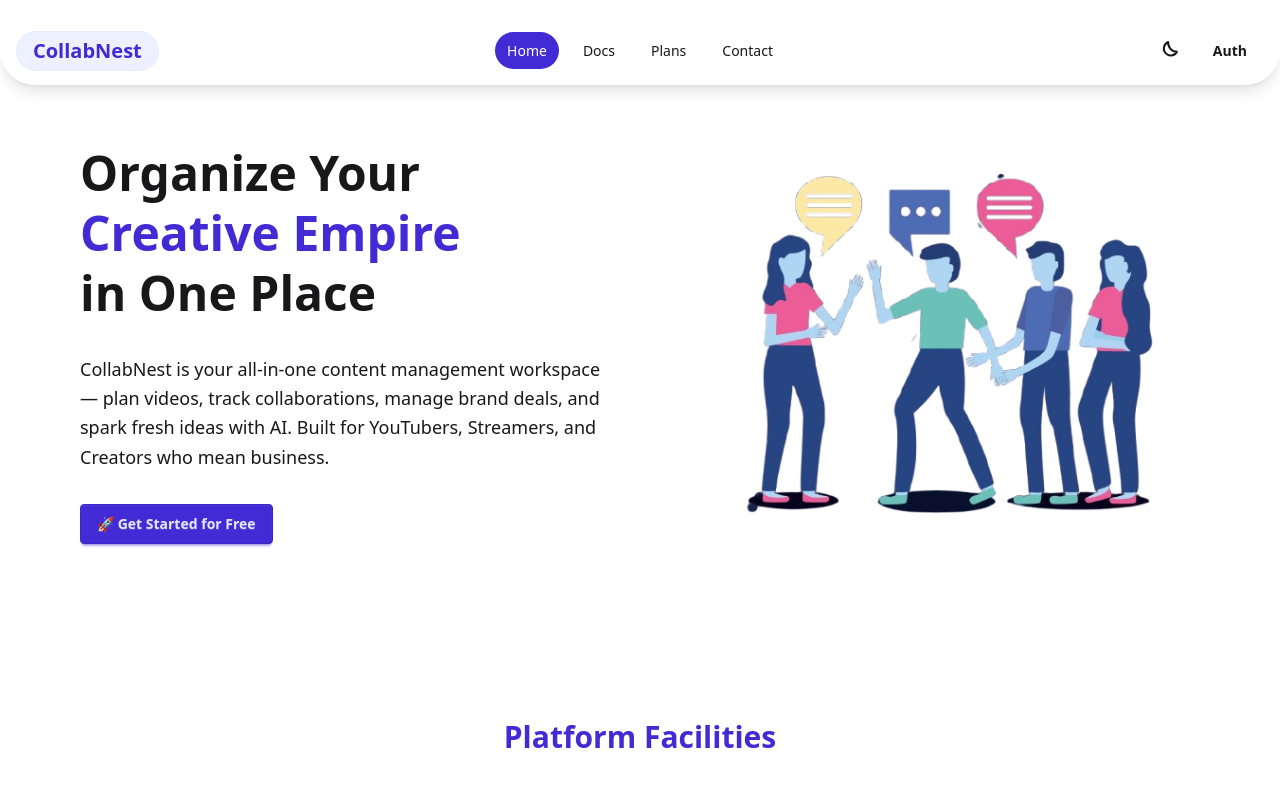
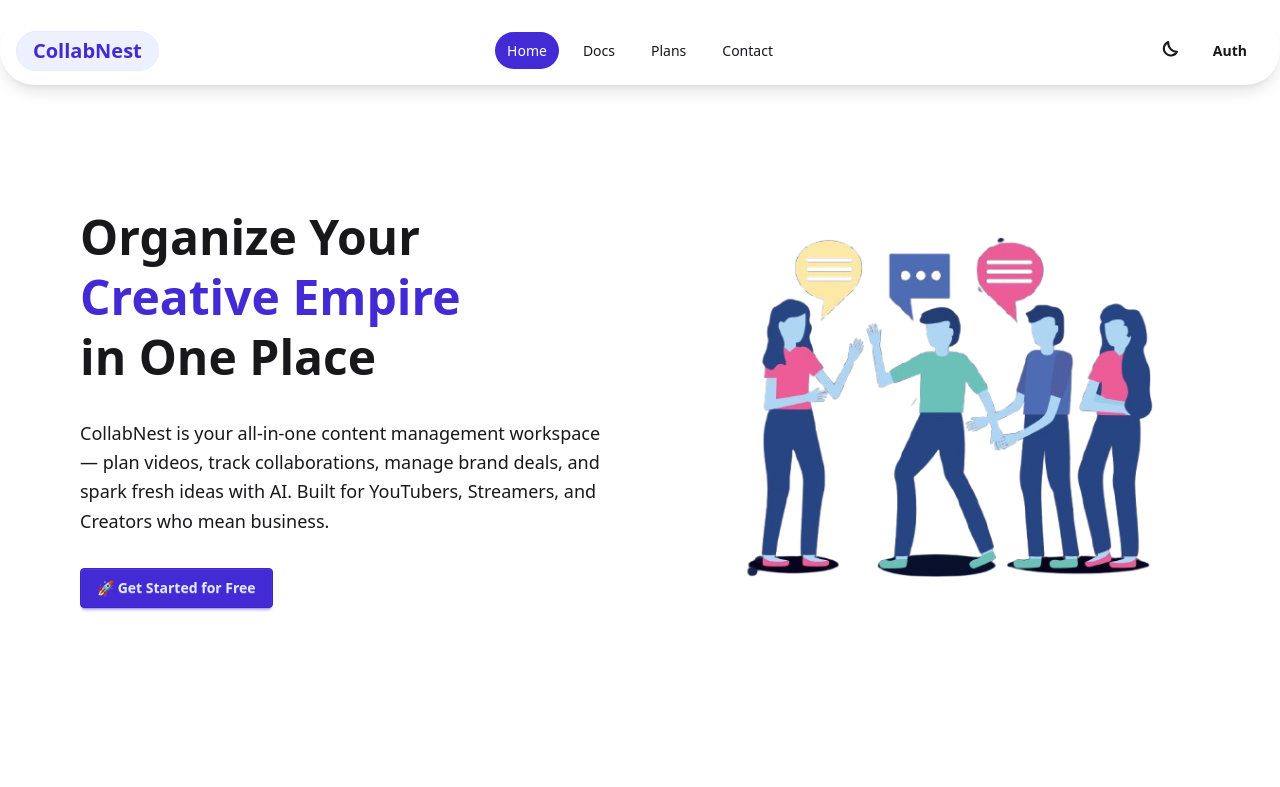
Before and after one commit to Pinku-code/CollabNest-Dev, a React (Vite) app in the folder Client/: page / in a window 1280 px wide. Shown: the top 787 px of the page. Built offline with nearby package versions, Linux system fonts and the light colour scheme.

Commit message:
CSS updated

```diff
--- a/Client/src/components/Navbar.jsx
+++ b/Client/src/components/Navbar.jsx
@@ -1,5 +1,6 @@
 import React, { useEffect, useState } from "react";
 import { Link, useLocation } from "react-router-dom";
+import { motion } from "framer-motion";
 
 const Navbar = () => {
   const [theme, setTheme] = useState(localStorage.getItem("theme") || "light");
@@ -17,6 +18,14 @@ const Navbar = () => {
   const isActive = (path) => location.pathname === path;
 
   return (
+    <motion.nav
+    initial={{ y: -100, opacity: 0 }}
+    animate={{ y: 0, opacity: 1 }}
+    transition={{ duration: 1.0, ease: "easeOut" }}
+    className="navbar"
+  >
+    {/* Navbar content */}
+
     <div className="navbar fixed top-4 left-1/2 -translate-x-1/2 z-10 bg-base-100 shadow-lg px-4 py-2 rounded-full max-w-7xl w-full">
       {/* Start */}
       <div className="navbar-start">
@@ -107,6 +116,7 @@ const Navbar = () => {
         </div>
       </div>
     </div>
+    </motion.nav>
   );
 };
 
--- a/Client/src/pages/Home.jsx
+++ b/Client/src/pages/Home.jsx
@@ -1,10 +1,11 @@
-import React from 'react'
-import Navbar from '../components/Navbar'
-import HeroImg from '../assets/hero.png'
-import Footer from '../components/Footer'
-import Facilities from '../components/Facilities'
-import { Link } from 'react-router-dom'
-import SocialImage from '../assets/social.png'
+import React from "react";
+import Navbar from "../components/Navbar";
+import HeroImg from "../assets/hero.png";
+import Footer from "../components/Footer";
+import Facilities from "../components/Facilities";
+import { Link } from "react-router-dom";
+import SocialImage from "../assets/social.png";
+import { motion } from "framer-motion";
 
 const Home = () => {
   return (
@@ -12,63 +13,94 @@ const Home = () => {
       <Navbar />
 
       <section className="bg-base-100 text-base-content py-20 px-6 mt-10 lg:px-20 mb-2">
+
           <div className="grid grid-cols-1 lg:grid-cols-2 gap-16 items-center">
             {/* Text Content */}
-                    <div className="space-y-8">
+            <motion.left_hero
+          initial={{ x: -200, opacity: 0 }}
+          animate={{ x: 0, opacity: 1 }}
+          transition={{ duration: 1.0, ease: "easeOut" }}
+          className="left-hero"
+        >
+            <div className="left-hero space-y-8">
               <h1 className="text-4xl md:text-5xl font-bold leading-tight">
-                            Organize Your <span className="text-primary">Creative Empire</span><br />
+                Organize Your{" "}
+                <span className="text-primary">Creative Empire</span>
+                <br />
                 in One Place
               </h1>
               <p className="text-lg leading-relaxed">
                 CollabNest is your all-in-one content management workspace —
-                            plan videos, track collaborations, manage brand deals, and
-                            spark fresh ideas with AI. Built for YouTubers, Streamers,
-                            and Creators who mean business.
+                plan videos, track collaborations, manage brand deals, and spark
+                fresh ideas with AI. Built for YouTubers, Streamers, and
+                Creators who mean business.
               </p>
               <div className="flex flex-wrap gap-4">
                 {/* <button className="btn btn-primary">🚀 Get Started for Free</button> */}
                 <div className="drawer drawer-end">
-                                <input id="my-drawer-4" type="checkbox" className="drawer-toggle" />
+                  <input
+                    id="my-drawer-4"
+                    type="checkbox"
+                    className="drawer-toggle"
+                  />
                   <div className="drawer-content">
-                                    <label htmlFor="my-drawer-4" className="drawer-button btn btn-primary">🚀 Get Started for Free</label>
+                    <label
+                      htmlFor="my-drawer-4"
+                      className="drawer-button btn btn-primary"
+                    >
+                      🚀 Get Started for Free
+                    </label>
                   </div>
                   <div className="drawer-side">
-                                    <label htmlFor="my-drawer-4" aria-label="close sidebar" className="drawer-overlay"></label>
+                    <label
+                      htmlFor="my-drawer-4"
+                      aria-label="close sidebar"
+                      className="drawer-overlay"
+                    ></label>
                     <ul className="menu bg-base-200 text-base-content min-h-full w-80 p-4">
-                                        <li><a>As a Creator</a></li>
-                                        <li><a>As a Sponsor</a></li>
+                      <li>
+                        <a>As a Creator</a>
+                      </li>
+                      <li>
+                        <a>As a Sponsor</a>
+                      </li>
                     </ul>
                   </div>
                 </div>
 
-
-
-
                 {/* <button className="btn btn-outline">🎬 Watch Demo</button> */}
               </div>
             </div>
-
+            </motion.left_hero>
             {/* Hero Image */}
-                    <div className="flex justify-center">
+            <motion.hero
+              initial={{ x: 200, opacity: 0 }}
+              animate={{ x: 0, opacity: 1 }}
+              transition={{ duration: 1.0, ease: "easeOut" }}
+              className="hero"
+            >
+              <div className="hero flex justify-center">
                 <img
                   src={HeroImg}
                   alt="CollabNest Hero"
                   className="max-w-full w-[500px] rounded-3xl"
                 />
               </div>
+            </motion.hero>
           </div>
+
       </section>
-
-
-
 
       <Facilities />
 
       <div className="flex flex-col md:flex-row items-center justify-center min-h-screen bg-base-200 gap-8 p-4">
-
         {/* Left - Image */}
         <div className="w-full max-w-md">
-                <img src={SocialImage} alt="FAQ Illustration" className="h-auto object-cover" />
+          <img
+            src={SocialImage}
+            alt="FAQ Illustration"
+            className="h-auto object-cover"
+          />
         </div>
 
         {/* Right - FAQ */}
@@ -81,7 +113,15 @@ const Home = () => {
               How do I create an account?
             </div>
             <div className="collapse-content text-sm">
-                        Click the "<Link to={"/register"} className='text-violet-300 hover:text-violet-500'>Sign Up</Link>" button in the top right corner and follow the registration process.
+              Click the "
+              <Link
+                to={"/register"}
+                className="text-violet-300 hover:text-violet-500"
+              >
+                Sign Up
+              </Link>
+              " button in the top right corner and follow the registration
+              process.
             </div>
           </div>
 
@@ -91,7 +131,8 @@ const Home = () => {
               I forgot my password. What should I do?
             </div>
             <div className="collapse-content text-sm">
-                        Click on "Forgot Password" on the login page and follow the instructions sent to your email.
+              Click on "Forgot Password" on the login page and follow the
+              instructions sent to your email.
             </div>
           </div>
 
@@ -101,7 +142,8 @@ const Home = () => {
               How do I update my profile information?
             </div>
             <div className="collapse-content text-sm">
-                        Go to "My Account" settings and select "Edit Profile" to make changes.
+              Go to "My Account" settings and select "Edit Profile" to make
+              changes.
             </div>
           </div>
 
@@ -118,7 +160,7 @@ const Home = () => {
       </div>
       <Footer />
     </>
-    )
-}
+  );
+};
 
-export default Home
+export default Home;
```
Lines whose indentation alone changed are shown as unchanged.
